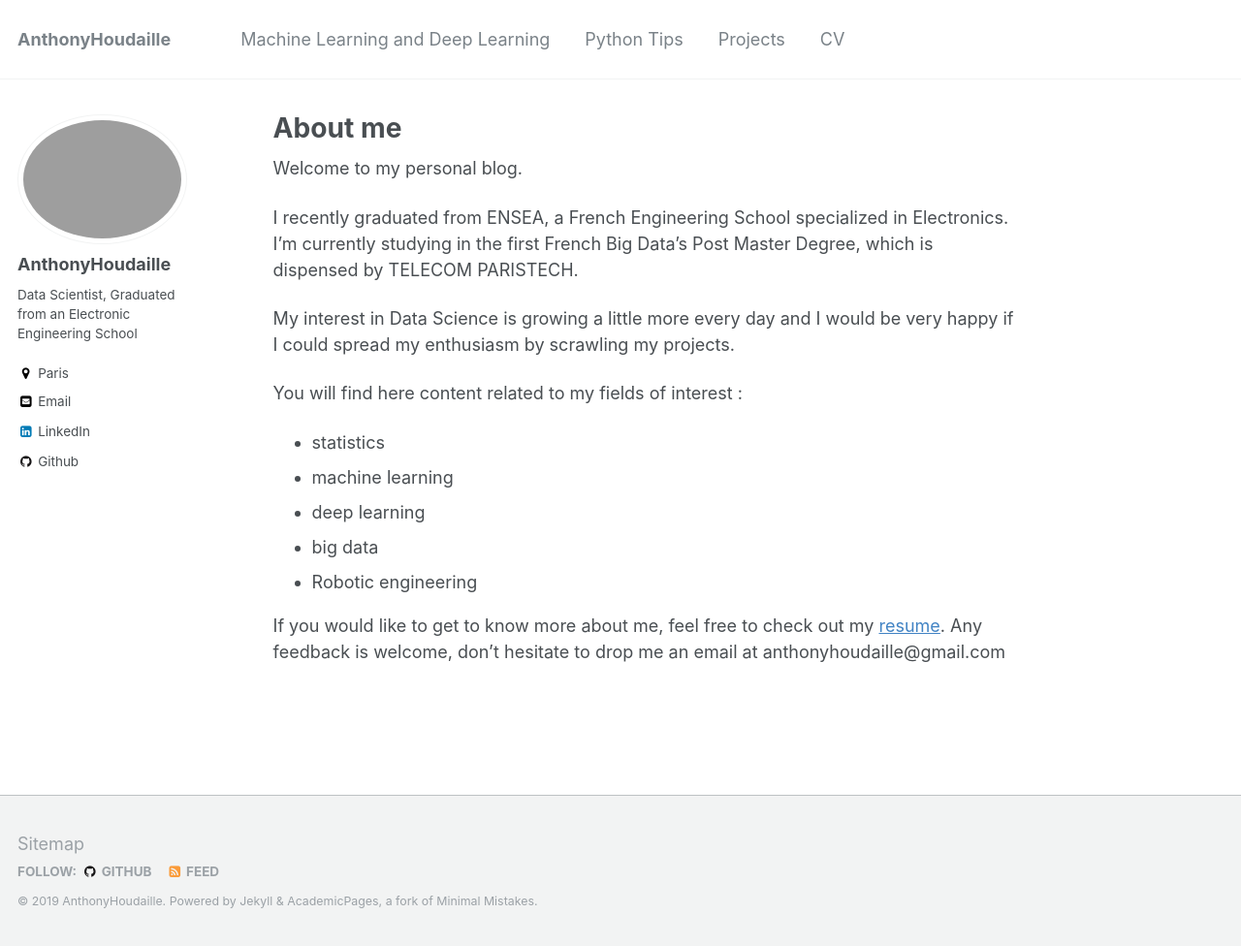
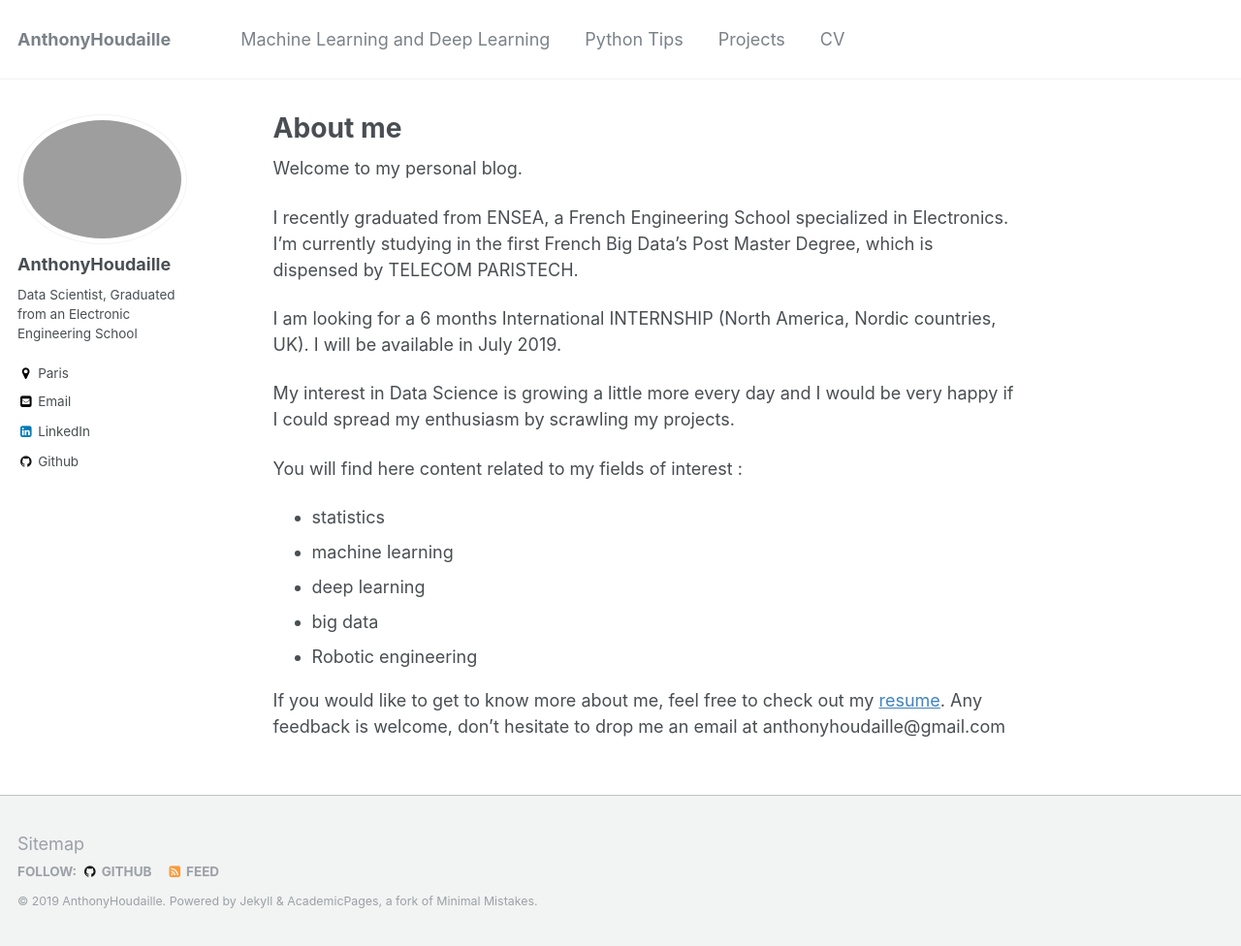
Before and after one commit to AnthonyHoudaille/AnthonyHoudaille.github.io, a Jekyll site: the page built from _pages/about.md, in a window 1280 px wide and 976 px high. Shown: the whole window at 97% size. Built offline with Jekyll 4.4.1, drawn with Linux system fonts in a browser that asks for light colours.

Commit message:
Update about.md

```diff
--- a/_pages/about.md
+++ b/_pages/about.md
@@ -12,6 +12,9 @@ Welcome to my personal blog.
 I recently graduated from ENSEA, a French Engineering School specialized in Electronics.
 I’m currently studying in the first French Big Data’s Post Master Degree, which is dispensed by TELECOM PARISTECH.
 
+I am looking for a 6 months International INTERNSHIP (North America, Nordic countries, UK).
+I will be available in July 2019.
+
 My interest in Data Science is growing a little more every day and I would be very happy if I could spread my enthusiasm by scrawling my projects.
 
 You will find here content related to my fields of interest :
```
